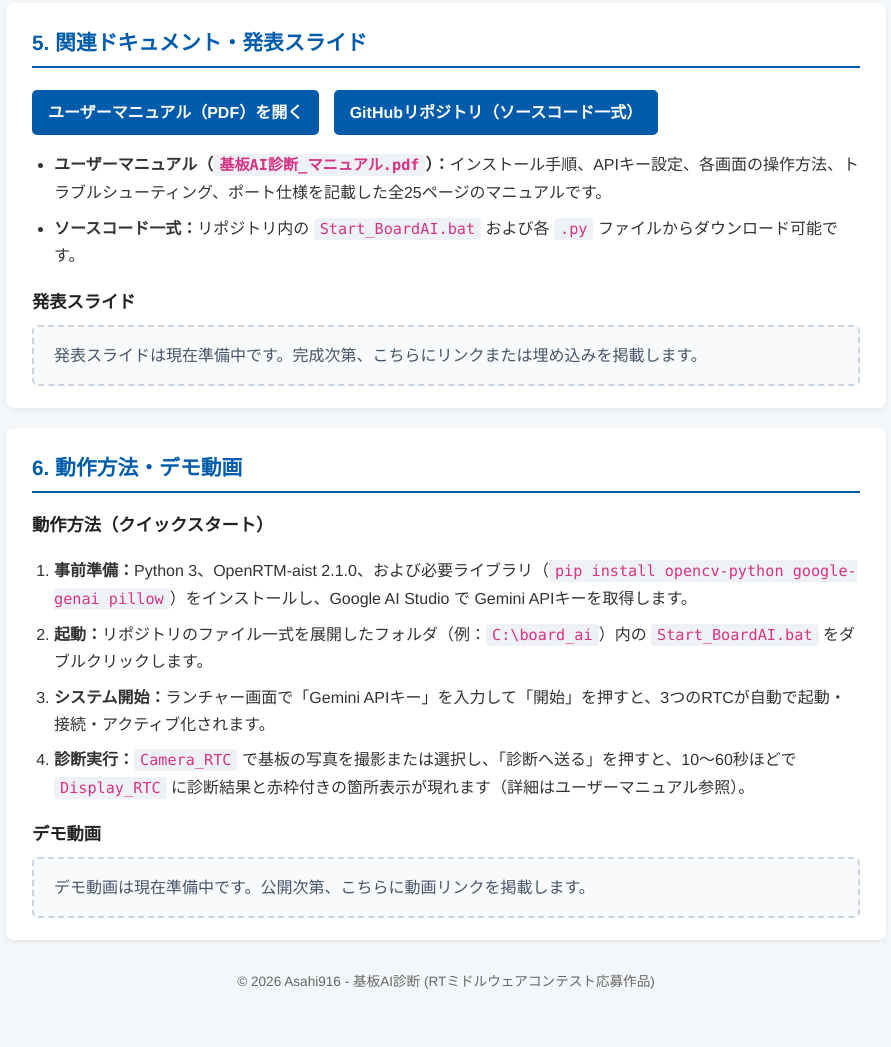
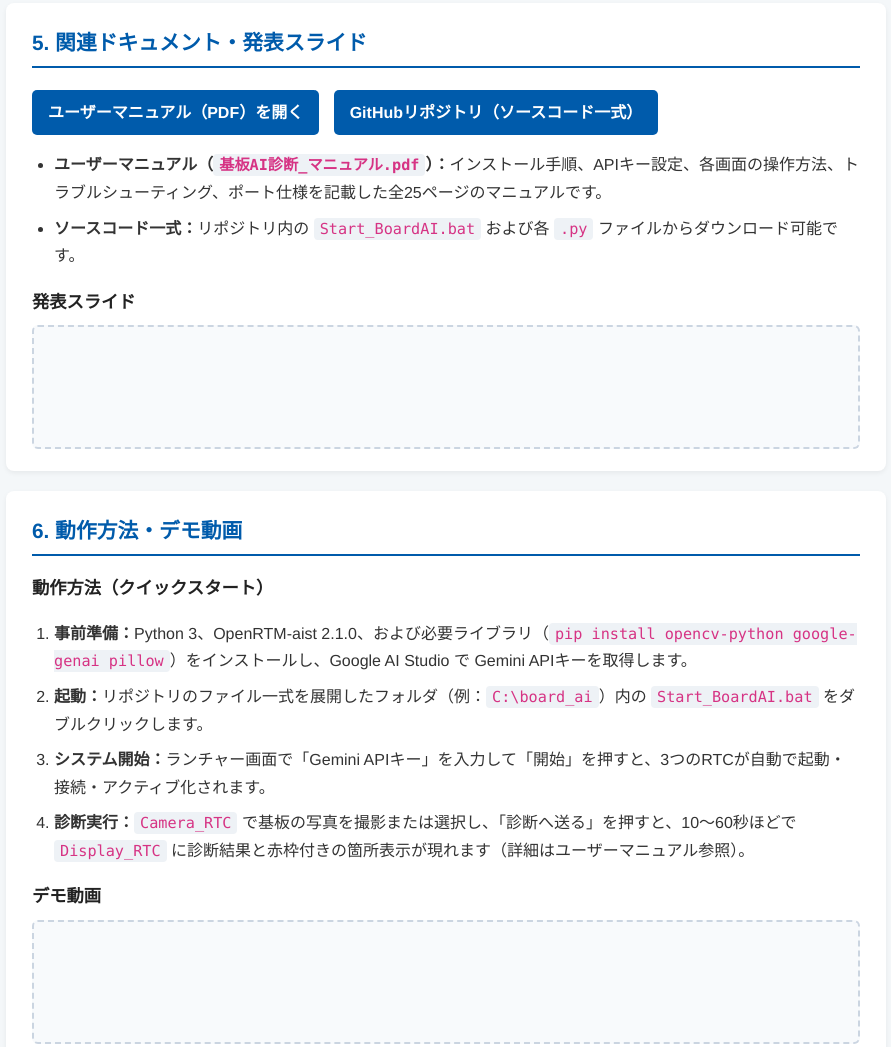
Before and after one commit to Asahi916/AI-, a plain HTML site: page index.html in a window 1280 px wide. Shown: the part 2261-3308 px from the top of the page, without its empty margins (194-1085 px from the left). Drawn offline with Linux system fonts and the light colour scheme.

Commit message:
Update index.html

```diff
--- a/index.html
+++ b/index.html
@@ -94,8 +94,7 @@
       background-color: #f8fafc;
       border: 2px dashed #cbd5e1;
       border-radius: 6px;
-      padding: 15px 20px;
-      color: #475569;
+      min-height: 120px;
       margin-top: 8px;
     }
     .btn-link {
@@ -227,9 +226,7 @@
     </ul>
 
     <h3>発表スライド</h3>
-    <div class="placeholder-box">
-      発表スライドは現在準備中です。完成次第、こちらにリンクまたは埋め込みを掲載します。
-    </div>
+    <div class="placeholder-box"></div>
   </section>
 
   <section>
@@ -243,9 +240,7 @@
     </ol>
 
     <h3>デモ動画</h3>
-    <div class="placeholder-box">
-      デモ動画は現在準備中です。公開次第、こちらに動画リンクを掲載します。
-    </div>
+    <div class="placeholder-box"></div>
   </section>
 
   <footer>
```
